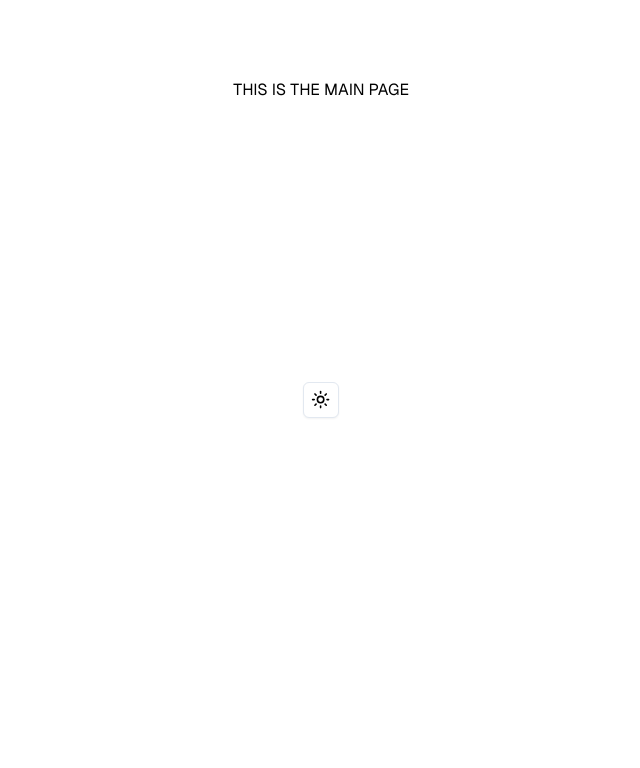
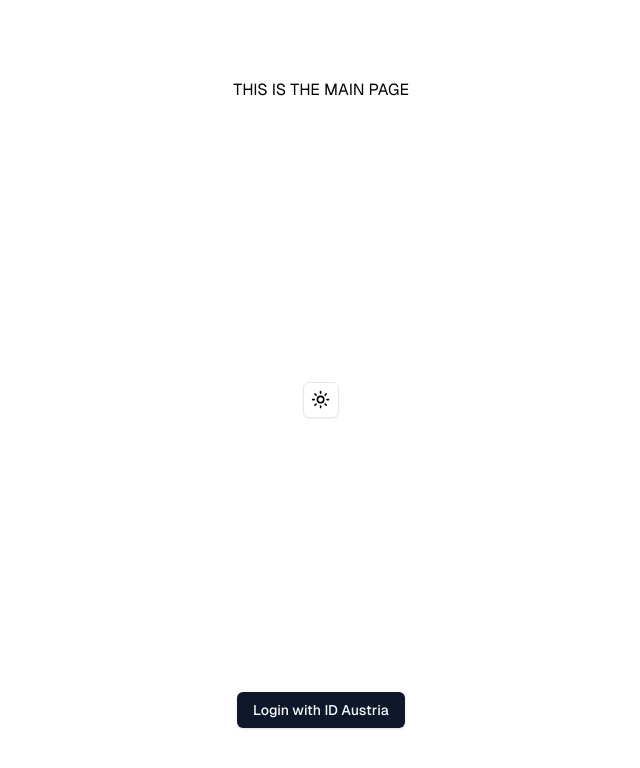
Before and after one commit to rudgal/id-austria-demo, a Next.js app: page / in a window 1280 px wide. Shown: the top 768 px of the page, without its empty margins (319-959 px from the left). Built offline with nearby package versions, Linux system fonts and the light colour scheme.

Commit message:
authentication basically working

```diff
--- a/package.json
+++ b/package.json
@@ -4,7 +4,7 @@
   "version": "0.1.0",
   "private": true,
   "scripts": {
-    "dev": "next dev --experimental-https",
+    "dev": "next dev --experimental-https -p 443",
     "build": "next build",
     "start": "next start",
     "lint": "next lint"
@@ -21,7 +21,8 @@
     "react": "^18",
     "react-dom": "^18",
     "tailwind-merge": "^2.5.2",
-    "tailwindcss-animate": "^1.0.7"
+    "tailwindcss-animate": "^1.0.7",
+    "xss": "^1.0.15"
   },
   "devDependencies": {
     "@types/node": "^20",
--- /dev/null
+++ b/src/app/cb/page.tsx
@@ -0,0 +1,28 @@
+import { ServerSideComponentProp } from '@/types';
+import * as xss from 'xss';
+
+type ExpectedSearchParams = {
+  code: string;
+  state?: string;
+};
+
+export default async function CallbackPage({
+  searchParams,
+}: ServerSideComponentProp<unknown, ExpectedSearchParams>) {
+  const code = xss.filterXSS(searchParams.code || '');
+  const state = xss.filterXSS(searchParams.state || '');
+
+  return (
+    <div className="grid min-h-screen grid-rows-[20px_1fr_20px] items-center justify-items-center gap-16 p-8 pb-20 font-[family-name:var(--font-geist-sans)] sm:p-20">
+      <div>CALLBACK PAGE</div>
+      <div>
+        <div>Code:</div>
+        <pre>{code}</pre>
+      </div>
+      <div>
+        <div>State:</div>
+        <pre>{state}</pre>
+      </div>
+    </div>
+  );
+}
--- a/src/app/page.tsx
+++ b/src/app/page.tsx
@@ -1,4 +1,5 @@
 import { ModeToggle } from '@/components/mode-toggle';
+import { StartAuthentication } from '@/components/start-authentication';
 
 export default function Home() {
   return (
@@ -7,6 +8,9 @@
       <div>
         <ModeToggle />
       </div>
+      <div>
+        <StartAuthentication />
+      </div>
     </div>
   );
 }
--- /dev/null
+++ b/src/components/start-authentication.tsx
@@ -0,0 +1,30 @@
+'use client';
+// @flow
+import * as React from 'react';
+import { Button } from '@/components/ui/button';
+import { useCallback } from 'react';
+
+type Props = {
+  //
+};
+
+export function StartAuthentication(props: Props) {
+  const startAuthentication = useCallback(() => {
+    const baseUrl =
+      'https://eid2.oesterreich.gv.at/auth/idp/profile/oidc/authorize';
+    const url = new URL(baseUrl);
+
+    url.searchParams.append('response_type', 'code');
+    url.searchParams.append('client_id', 'https://localhost');
+    url.searchParams.append('scope', 'openid profile');
+    url.searchParams.append('state', 'somestate');
+    url.searchParams.append('redirect_uri', 'https://localhost/cb');
+
+    window.location.href = url.toString();
+  }, []);
+  return (
+    <div>
+      <Button onClick={startAuthentication}> Login with ID Austria</Button>
+    </div>
+  );
+}
--- /dev/null
+++ b/src/types.ts
@@ -0,0 +1,8 @@
+// see discussion https://github.com/vercel/next.js/discussions/46131
+export interface ServerSideComponentProp<
+  Params = undefined,
+  SearchParams = { [key: string]: string | string[] | undefined },
+> {
+  params: Params;
+  searchParams: SearchParams;
+}
```
Also changed, not shown: 1 other file (tests, documents, lock files or other folders).
